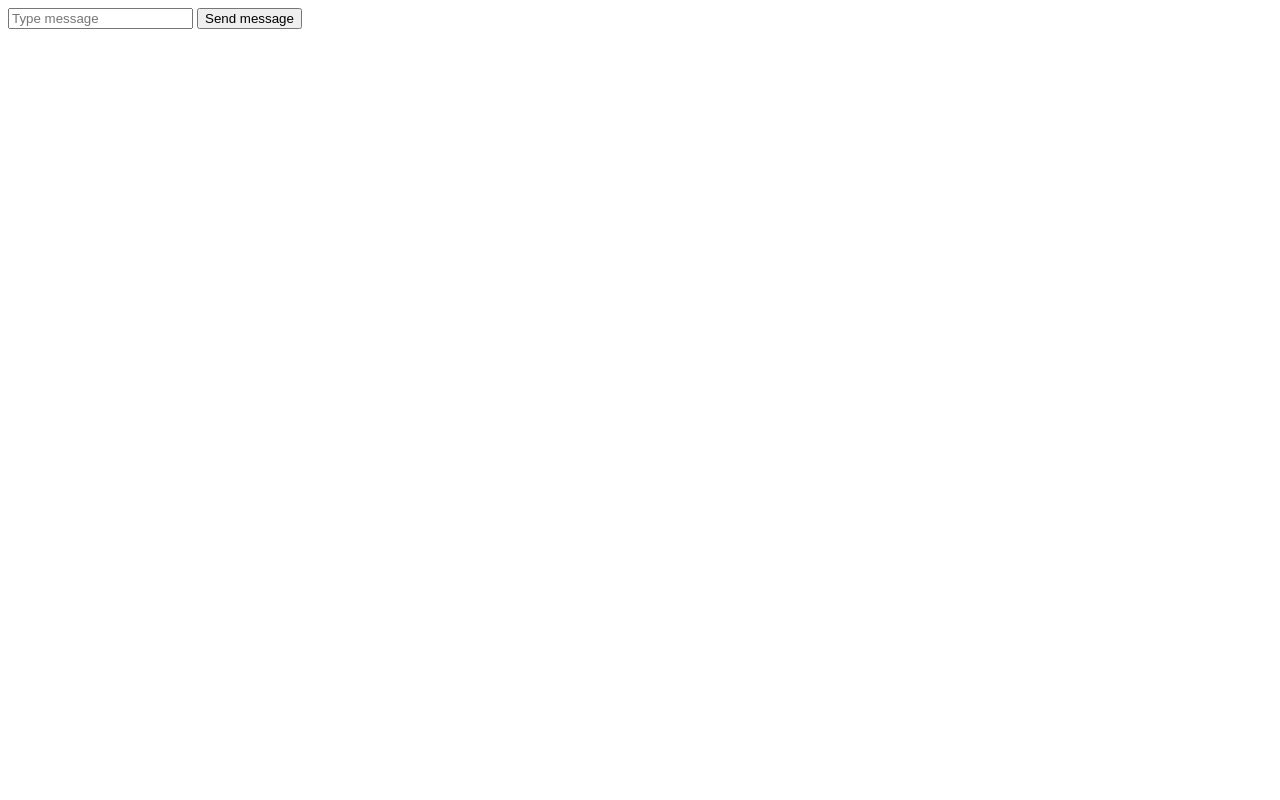
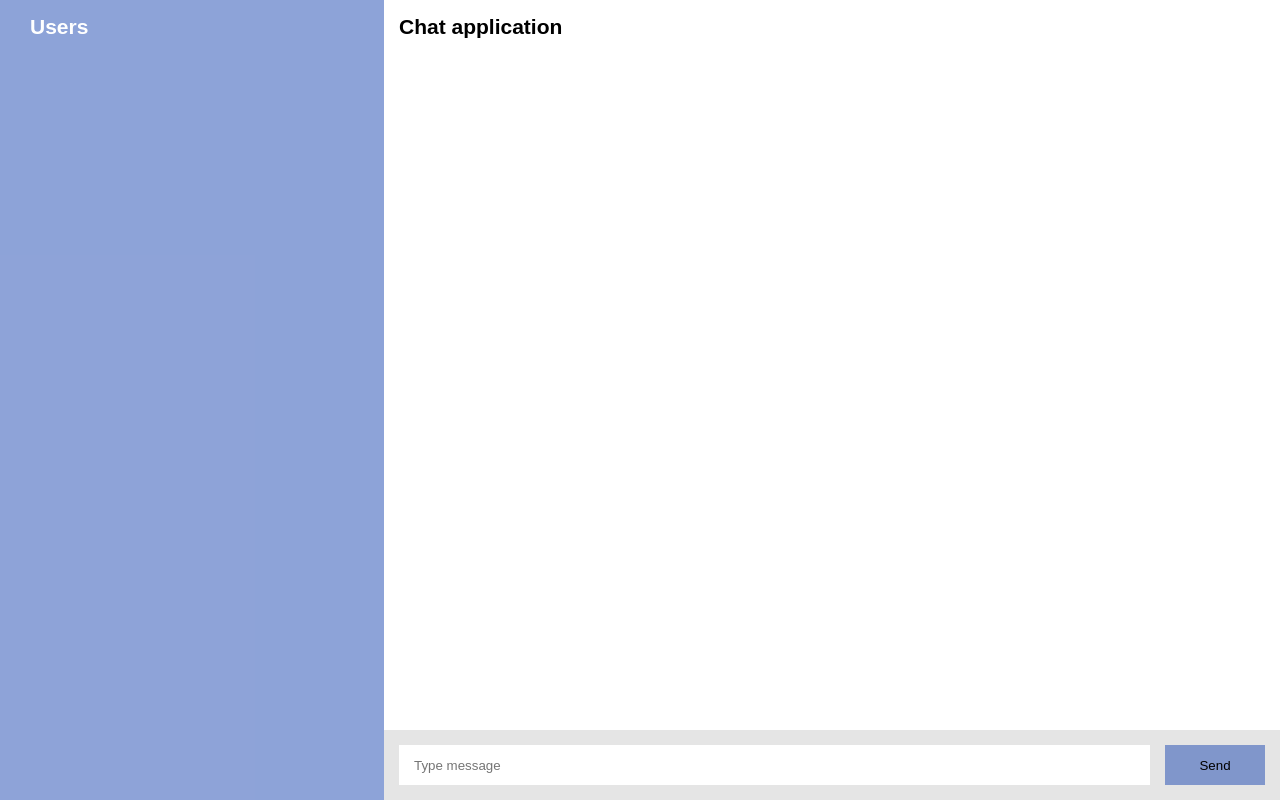
Before and after one commit to pashkoostap/node-course-express-socket.io-app, a website: page public/index.html in a window 1280 px wide. Drawn offline with nearby package versions, Linux system fonts and the light colour scheme; no server answers.

Commit message:
styled chat app

```diff
--- /dev/null
+++ b/public/css/styles.css
@@ -0,0 +1,66 @@
+* {
+  box-sizing: border-box;
+  outline: none;
+}
+body {
+  margin: 0;
+  padding: 0;
+  display: flex;
+  font-size: 14px;
+  font-family: Arial;
+  height: 100vh;
+}
+ul {
+  list-style: none;
+  padding: 0;
+  margin: 0;
+}
+.users {
+  display: flex;
+  flex-direction: column;
+  flex-basis: 30%;
+  background-color: rgba(29, 72, 178, 0.5);
+  color: white;
+  padding: 0px 15px;
+}
+.users h2 {
+  margin: 15px;
+}
+.chat {
+  display: flex;
+  flex-direction: column;
+  flex-basis: 70%;
+}
+.chat h2 {
+  margin: 15px;
+}
+#message-form {
+  display: flex;
+  width: 100%;
+  justify-content: space-between;
+  background-color: rgba(204, 204, 204, 0.5);
+  margin-top: auto;
+  flex-shrink: 0;
+  padding: 15px;
+}
+#message-form  input {
+  display: flex;
+  flex-grow: 1;
+  border: none;
+  height: 40px;
+  padding: 0px 15px;
+}
+#message-form  button {
+  margin-left: 15px;
+  background-color: rgba(29, 72, 178, 0.5);
+  border: none;
+  cursor: pointer;
+  flex-shrink: 0;
+  width: 100px;
+}
+.messages-list {
+  padding: 15px;
+}
+.messages-list li {
+  margin-bottom: 10px;
+}
--- a/public/index.html
+++ b/public/index.html
@@ -6,16 +6,20 @@
   <meta name="viewport" content="width=device-width, initial-scale=1.0">
   <meta http-equiv="X-UA-Compatible" content="ie=edge">
   <title>Express-socket.io-chat</title>
+  <link rel="stylesheet" href="/css/styles.css">
 </head>
 
 <body>
-  <form class="form-inline" id="message-form">
-    <input type="text" class="form-control" placeholder="Type message">
-    <button type="submit" class="btn btn-primary" id="send-message">Send message</button>
-  </form>
-  <ul class="messages-list">
-
-  </ul>
+  <div class="users">
+    <h2>Users</h2>
+  </div>
+  <div class="chat">
+    <h2>Chat application</h2>
+    <ul class="messages-list"></ul>
+    <form id="message-form">
+      <input type="text" placeholder="Type message">
+      <button type="submit" id="send-message">Send</button>
+    </form>
   </div>
 
   <script src="/socket.io/socket.io.js"></script>
--- a/public/js/index.js
+++ b/public/js/index.js
@@ -1,6 +1,6 @@
 let socket = io();
 let form = document.getElementById('message-form');
-let inputField = form.querySelector('.form-control');
+let inputField = form.querySelector('input');
 let messagesList = document.querySelector('.messages-list');
 
 socket.on('connect', () => {
```
